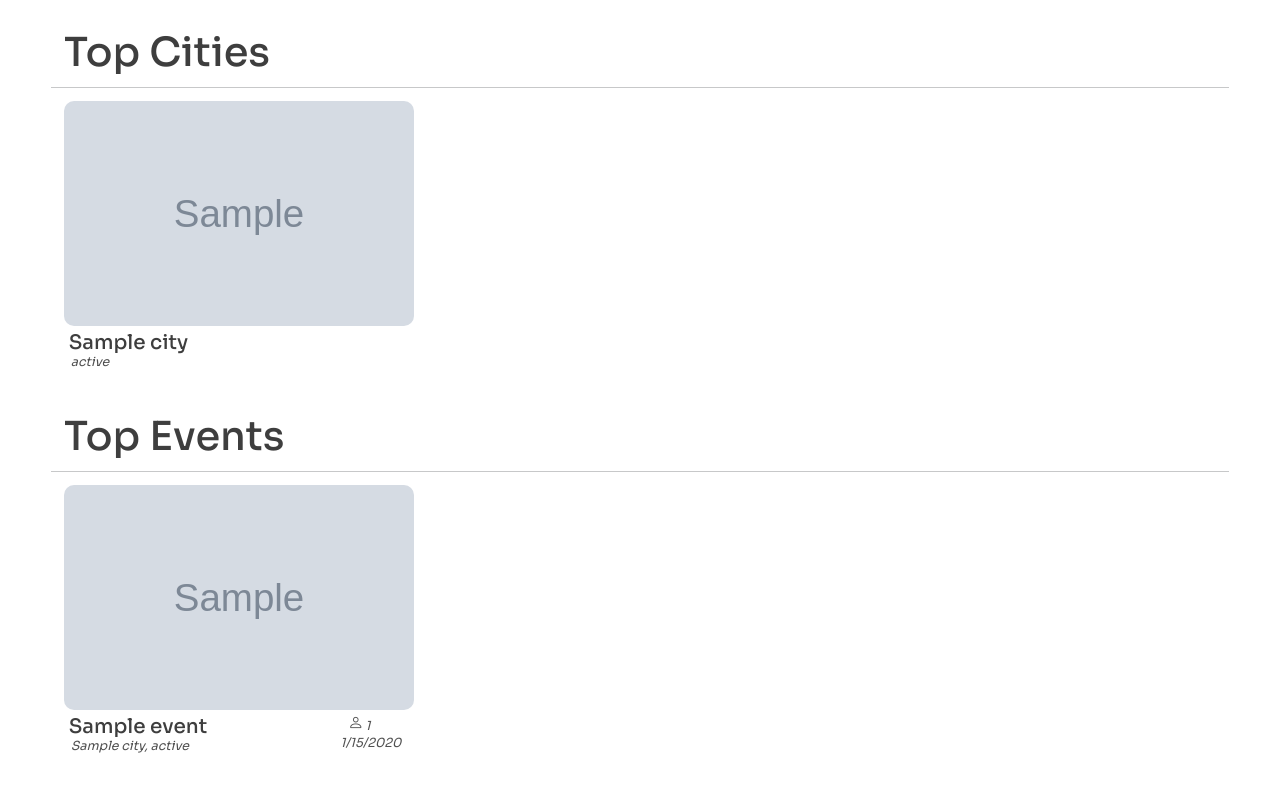
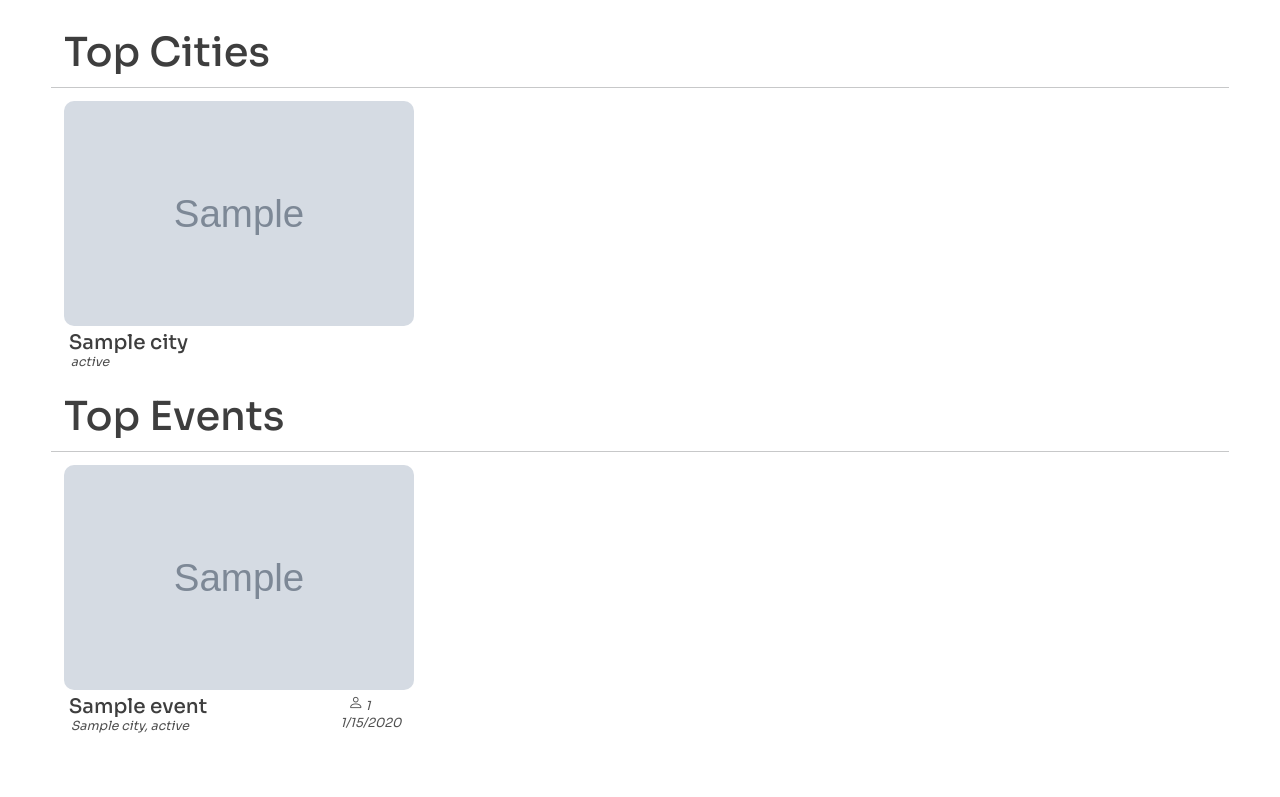
Before and after one commit to fnedarb/sei_project_two, a Django app: page / in a window 1280 px wide. Shown: the part 576-1373 px from the top of the page. After the commit the page ends 1309 px from the top, so only its background shows below. Run offline with Django 3.2, Linux system fonts and the light colour scheme; tables that the repository leaves empty hold one stand-in row (values such as "Sample post"); grey boxes marked "Sample" are stand-in pictures; some libraries are stand-ins or nearby versions.

Commit message:
updated styling

```diff
--- a/main_app/static/styles/main.css
+++ b/main_app/static/styles/main.css
@@ -123,6 +123,7 @@ nav {
     flex-direction: row;
     justify-content: space-between;
     align-items: flex-start;
+    flex-wrap: wrap;
 }
 
 .top-cities-container a{
@@ -133,7 +134,7 @@ nav {
     margin: 12.5px;
     display: block;
     width: 350px;
-    height: 300px;
+    height: 280px;
     background-color: white;
     border-radius: 10px;
     color: #3E3E3E;
@@ -197,6 +198,7 @@ nav {
     flex-direction: row;
     justify-content: space-between;
     align-items: flex-start;
+    flex-wrap: wrap;
 }
 
 .top-events-container a{
@@ -333,7 +335,7 @@ nav {
     font-style: italic;
 }
 
-.profile-post-container a{
+.profile-post-container a {
     text-decoration: none;
     color: #3E3E3E;
 }
@@ -373,6 +375,7 @@ nav {
     flex-direction: row;
     justify-content: space-between;
     align-items: flex-start;
+    flex-wrap: wrap;
 }
 
 
@@ -389,13 +392,13 @@ nav {
 .profile-post-image {
     width: 100%;
     height: 225px;
-    border-radius: 10px 10px 0px 0px
+    border-radius: 10px 10px 0px 0px;
 }
 
 .profile-post-image img {
     width: 100%;
     height: 225px;
-    border-radius: 10px 10px 10px 10px
+    border-radius: 10px 10px 10px 10px;
 }
 
 .profile-post-content {
--- a/main_app/templates/profile.html
+++ b/main_app/templates/profile.html
@@ -17,7 +17,7 @@
 
     <!-- Edit Profile Modal -->
 
-    <div class="modal fade" id="editProfileModal" tabindex="-1" aria-labelledby="editProfileModalLabel" aria-hidden="true">
+    <!-- <div class="modal fade" id="editProfileModal" tabindex="-1" aria-labelledby="editProfileModalLabel" aria-hidden="true">
         <div class="modal-dialog">
           <div class="modal-content">
             <div class="modal-header">
@@ -53,7 +53,8 @@
             </div>
           </div>
         </div>
-      </div>
+      </div> -->
+
     <div class="profile-posts">
         <h1 class="profile-top-posts">Posts</h1>
         <hr>
```
